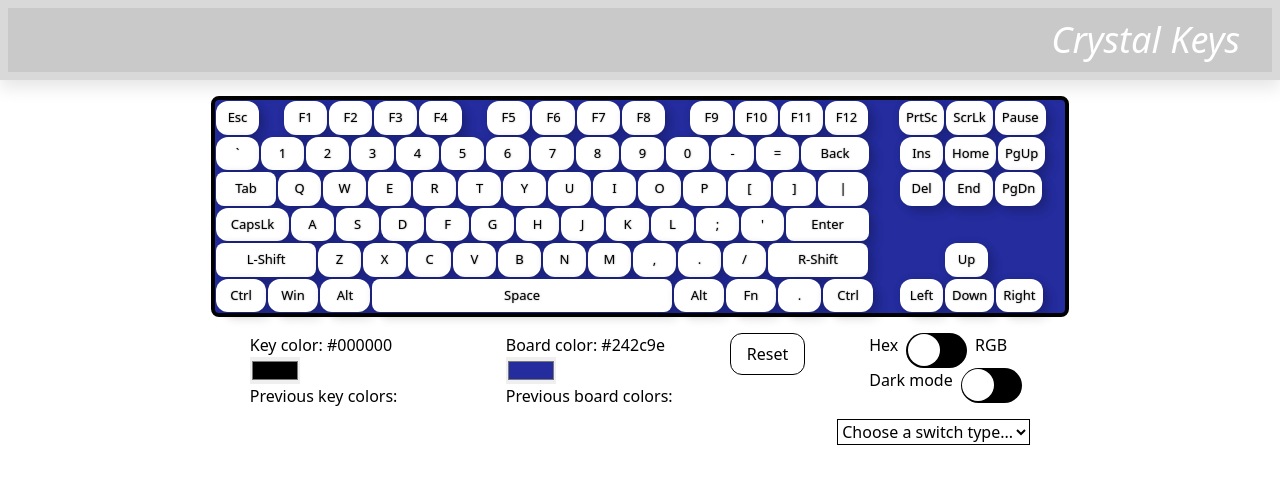
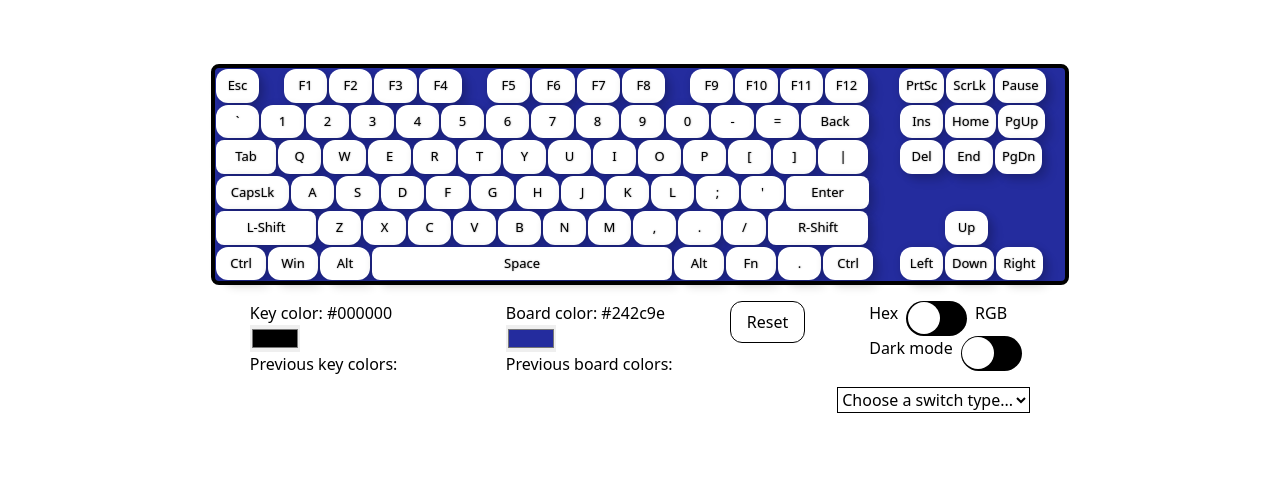
Before and after one commit to OblivionNoirV2/crystalkeys, a React (Create React App) app: page / in a window 1280 px wide. Shown: the top 484 px of the page. Built offline with nearby package versions, Linux system fonts and the light colour scheme.

Commit message:
testing...

```diff
--- a/src/App.tsx
+++ b/src/App.tsx
@@ -9,18 +9,7 @@ import { BoardColorsContext } from './context';
 import { PrevBoardColorContext } from './context';
 import { KeyTypeContext } from './context';
 
-const TopBar = () => {
-  return (
-    <section className='crystal items-center w-full h-20 flex
-     justify-end'>
-      <i>
-        <h1 className='mr-8 text-4xl text-white'>
-          Crystal Keys
-        </h1>
-      </i>
-    </section>
-  )
-}
+
 /*how this is going to work is the color picker will
 set the color state, which is then passed to the keyboard component,
 which then changes the color of whatever key is clicked*/
@@ -373,9 +362,25 @@ const Controls = () => {
   const [isRGB, setIsRGB] = useState(false);
   const [isDark, setIsDark] = useState(false);
   const rgb = hexToRgb(color);
+  const [isMobile, setIsMobile] = useState(window.innerWidth <= 768);
+  useEffect(() => {
+    function CheckMobile() {
+      setIsMobile(window.innerWidth <= 768);
+    }
+    window.addEventListener('resize', CheckMobile);
+
+    //cleanup on unmount
+    return () => window.removeEventListener('resize', CheckMobile);
+  }, [])
+
 
   return (
-    <main className=' flex flex-col m-auto justify-center md:mt-8 mb-4 lg:mt-4 '>
+    <main className=' flex flex-col m-auto
+    justify-center md:mt-8 mb-4 mt-4 lg:mt-16 '>
+      {
+        isMobile &&
+        <h1 className='justify-center mx-auto'>Rotate your phone for a better experience</h1>
+      }
 
       <Keyboard selected_color={color} selected_board_color={boardColor} />
       <div className='flex flex-row mx-auto
@@ -459,7 +464,6 @@ function App() {
         <source src={blueswitch} type='audio/mpeg' />
         <source src={redswitch} type='audio/mpeg' />
       </audio>
-      <TopBar />
       <Controls />
     </main>
   );
```
